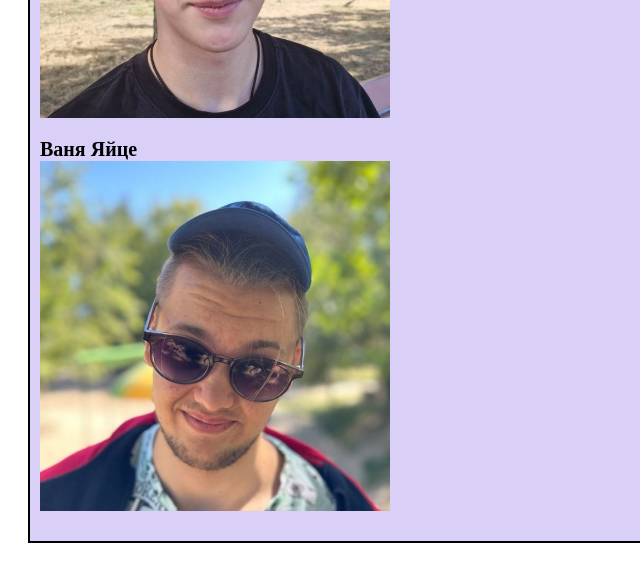
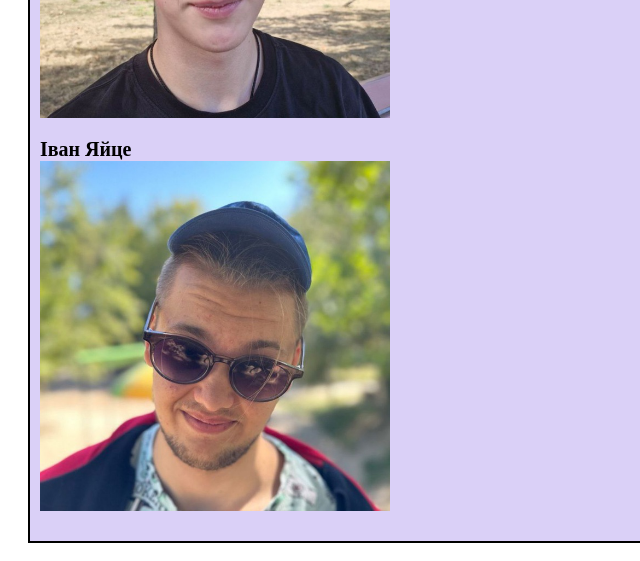
Before and after one commit to Rimus0cod/12, a plain HTML site: page index.html in a window 1280 px wide. Shown: the part 2960-3521 px from the top of the page, 0-640 px from the left. Drawn offline with Linux system fonts and the light colour scheme; a web font is replaced by a local one.

Commit message:
Update index.html

```diff
--- a/index.html
+++ b/index.html
@@ -17,7 +17,7 @@
       <p class="sostav">Хач Елесей <img class="img1" src="./picrtures/players/xach.jpg" alt=""></p>
       <p class="sostav">Паша Техник <img class="img1" src="./picrtures/players/iau.jpg" alt=""></p>
       <p class="sostav">Егор Травоядний <img class="img1" src="./picrtures/players/egor.jpg" alt=""></p>
-      <p class="sostav">Ваня Яйце <img class="img1" src="./picrtures/players/photo_2024-09-07_11-57-02.jpg" alt=""></p></div>
+      <p class="sostav">Іван Яйце <img class="img1" src="./picrtures/players/photo_2024-09-07_11-57-02.jpg" alt=""></p></div>
     <h2>История</h2>
     <div class="history-team">
       <p class="history">Історія гандбольної команди ЗТР підлітків 2008-2009 року народження - це шлях, повний тренувань, товариських матчів та незабутніх поїздок на турніри. Команда довго і завзято тренувалася, відточуючи свою техніку, швидкість та командну взаємодію, щоб гідно представляти свою школу та регіон. Першим важливим етапом став чемпіонат України, який пройшов у Чорноморську. Поїздка туди стала для хлопців серйозним випробуванням та справжньою спортивною пригодою. Чорноморськ зустрів юних гандболістів привітно, а змагання стали серйозною перевіркою їхніх навичок та духу. Кожна гра була напруженою, адже суперники були досвідчені та сильні. Тим не менш, команда ЗТР показала відмінні результати, продемонструвавши стійкість та наполегливість. Після Чорноморська команда вирушила на новий етап чемпіонату, що відбувся у Києві. Тут на них чекали досвідченіші та серйозніші суперники, а також нові вболівальники, атмосфера великого міста та ще більш високий рівень ігор. Команда знову проявила себе гідно, борючись за кожен м'яч і показуючи майстерність, досягнуту завдяки годинникам завзятих тренувань. Повернувшись додому, вони почали тренуватися ще старанніше, адже тепер вони знали, чого потрібно прагнути і які висоти ще підкорити.</p>
```
